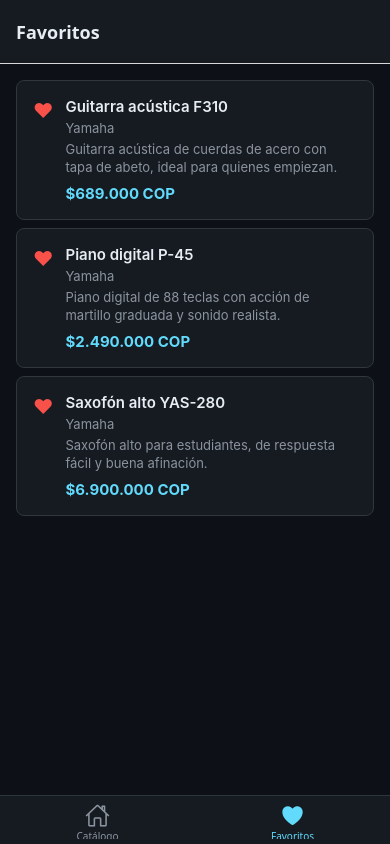
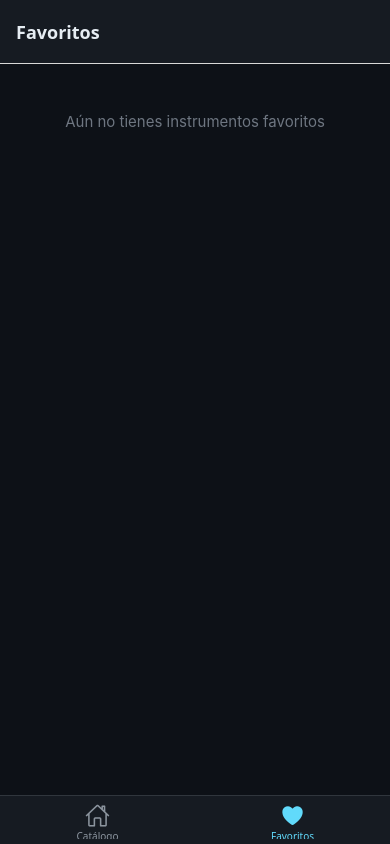
Before and after one commit to Gironza/bc-reactnative-Santiago, a React Native app: screen /Favorites in a window 390 px wide. Built offline with nearby package versions, Linux system fonts and the light colour scheme.

Commit message:
feat: show saved items in favorites screen and add tab badge

```diff
--- a/src/data/mockData.ts
+++ b/src/data/mockData.ts
@@ -14,6 +14,3 @@ export const ITEMS: Item[] = [
   { id: '11', name: 'Flauta traversa YFL-222', description: 'Flauta traversa para estudiantes, con sonido claro y mecánica confiable.', brand: 'Yamaha', price: 2100000, category: 'viento', inStock: false },
   { id: '12', name: 'Armónica Marine Band', description: 'Armónica diatónica de 10 agujeros, clásica en el blues y el folk.', brand: 'Hohner', price: 190000, category: 'viento', inStock: true },
 ];
-
-// Subconjunto de instrumentos para la pestaña Favoritos
-export const FAVORITES: Item[] = [ITEMS[0], ITEMS[4], ITEMS[9]];
--- a/src/navigation/RootNavigator.tsx
+++ b/src/navigation/RootNavigator.tsx
@@ -2,6 +2,7 @@ import { createBottomTabNavigator } from '@react-navigation/bottom-tabs';
 import { createNativeStackNavigator } from '@react-navigation/native-stack';
 import { Ionicons } from '@expo/vector-icons';
 
+import { useFavoritesStore } from '../stores/favoritesStore';
 import { DetailScreen } from '../screens/DetailScreen';
 import { FavoritesScreen } from '../screens/FavoritesScreen';
 import { HomeScreen } from '../screens/HomeScreen';
@@ -41,6 +42,8 @@ function HomeStackNavigator(): React.JSX.Element {
 const Tab = createBottomTabNavigator<RootTabParamList>();
 
 export function RootNavigator(): React.JSX.Element {
+
+  const favoritesCount = useFavoritesStore((s) => s.ids.length);
   return (
     <Tab.Navigator
       screenOptions={({ route }) => ({
@@ -74,7 +77,11 @@ export function RootNavigator(): React.JSX.Element {
       <Tab.Screen
         name="Favorites"
         component={FavoritesScreen}
-        options={{ title: 'Favoritos', tabBarLabel: 'Favoritos' }}
+        options={{
+          title: 'Favoritos',
+          tabBarLabel: 'Favoritos',
+          tabBarBadge: favoritesCount > 0 ? favoritesCount : undefined,
+        }}
       />
     </Tab.Navigator>
   );
--- a/src/screens/FavoritesScreen.tsx
+++ b/src/screens/FavoritesScreen.tsx
@@ -1,8 +1,10 @@
-import React from 'react';
-import { FlatList, StyleSheet, Text, View } from 'react-native';
+import React, { useMemo } from 'react';
+import { FlatList, Pressable, StyleSheet, Text, View } from 'react-native';
+import { Ionicons } from '@expo/vector-icons';
 
 import { formatPrice } from '../components/ItemCard';
-import { FAVORITES } from '../data/mockData';
+import { ITEMS } from '../data/mockData';
+import { useFavoritesStore } from '../stores/favoritesStore';
 import { COLORS, RADIUS, SPACING, TYPOGRAPHY } from '../theme';
 import type { Item } from '../types';
 
@@ -11,10 +13,22 @@ function ItemSeparator(): React.JSX.Element {
 }
 
 export function FavoritesScreen(): React.JSX.Element {
+  // Se selecciona el array crudo y se deriva fuera del selector (Zustand 5)
+  const ids = useFavoritesStore((s) => s.ids);
+  const removeFavorite = useFavoritesStore((s) => s.removeFavorite);
+  const clearFavorites = useFavoritesStore((s) => s.clearFavorites);
+
+  const favorites = useMemo(
+    () =>
+      ids
+        .map((id) => ITEMS.find((i) => i.id === id))
+        .filter((i): i is Item => i !== undefined),
+    [ids],
+  );
+
   function renderFavorite({ item }: { item: Item }): React.JSX.Element {
     return (
       <View style={styles.card}>
-        <Text style={styles.heartIcon}>♥</Text>
         <View style={styles.cardContent}>
           <Text style={styles.itemName}>{item.name}</Text>
           <Text style={styles.fieldText}>{item.brand}</Text>
@@ -23,6 +37,14 @@ export function FavoritesScreen(): React.JSX.Element {
           </Text>
           <Text style={styles.price}>{formatPrice(item.price)} COP</Text>
         </View>
+        <Pressable
+          onPress={() => removeFavorite(item.id)}
+          hitSlop={8}
+          accessibilityRole="button"
+          accessibilityLabel={`Quitar ${item.name} de favoritos`}
+        >
+          <Ionicons name="heart" size={22} color={COLORS.error} />
+        </Pressable>
       </View>
     );
   }
@@ -30,16 +52,25 @@ export function FavoritesScreen(): React.JSX.Element {
   return (
     <View style={styles.container}>
       <FlatList
-        data={FAVORITES}
+        data={favorites}
         keyExtractor={(item) => item.id}
         renderItem={renderFavorite}
         contentContainerStyle={styles.list}
         ItemSeparatorComponent={ItemSeparator}
+        ListHeaderComponent={
+          favorites.length > 0 ? (
+            <Pressable
+              onPress={clearFavorites}
+              style={styles.clearButton}
+              accessibilityRole="button"
+            >
+              <Text style={styles.clearText}>Limpiar todo</Text>
+            </Pressable>
+          ) : null
+        }
         ListEmptyComponent={
           <View style={styles.emptyContainer}>
-            <Text style={styles.emptyText}>
-              Aún no tienes instrumentos favoritos
-            </Text>
+            <Text style={styles.emptyText}>Aún no tienes instrumentos favoritos</Text>
           </View>
         }
       />
@@ -48,15 +79,8 @@ export function FavoritesScreen(): React.JSX.Element {
 }
 
 const styles = StyleSheet.create({
-  container: {
-    flex: 1,
-    backgroundColor: COLORS.background,
-  },
-  list: {
-    paddingHorizontal: SPACING.base,
-    paddingTop: SPACING.base,
-    paddingBottom: SPACING.base,
-  },
+  container: { flex: 1, backgroundColor: COLORS.background },
+  list: { padding: SPACING.base, flexGrow: 1 },
   card: {
     backgroundColor: COLORS.surface,
     borderRadius: RADIUS.md,
@@ -67,14 +91,7 @@ const styles = StyleSheet.create({
     alignItems: 'flex-start',
     gap: SPACING.md,
   },
-  heartIcon: {
-    fontSize: TYPOGRAPHY.size.lg,
-    color: COLORS.error,
-    marginTop: 2,
-  },
-  cardContent: {
-    flex: 1,
-  },
+  cardContent: { flex: 1 },
   itemName: {
     fontSize: TYPOGRAPHY.size.base,
     fontWeight: TYPOGRAPHY.weight.semibold,
@@ -97,15 +114,13 @@ const styles = StyleSheet.create({
     color: COLORS.accent,
     marginTop: SPACING.sm,
   },
-  separator: {
-    height: SPACING.sm,
+  separator: { height: SPACING.sm },
+  clearButton: { alignSelf: 'flex-end', paddingBottom: SPACING.md },
+  clearText: {
+    fontSize: TYPOGRAPHY.size.sm,
+    fontWeight: TYPOGRAPHY.weight.semibold,
+    color: COLORS.error,
   },
-  emptyContainer: {
-    paddingTop: SPACING.xxl,
-    alignItems: 'center',
-  },
-  emptyText: {
-    fontSize: TYPOGRAPHY.size.base,
-    color: COLORS.textMuted,
-  },
+  emptyContainer: { paddingTop: SPACING.xxl, alignItems: 'center' },
+  emptyText: { fontSize: TYPOGRAPHY.size.base, color: COLORS.textMuted },
 });
```
